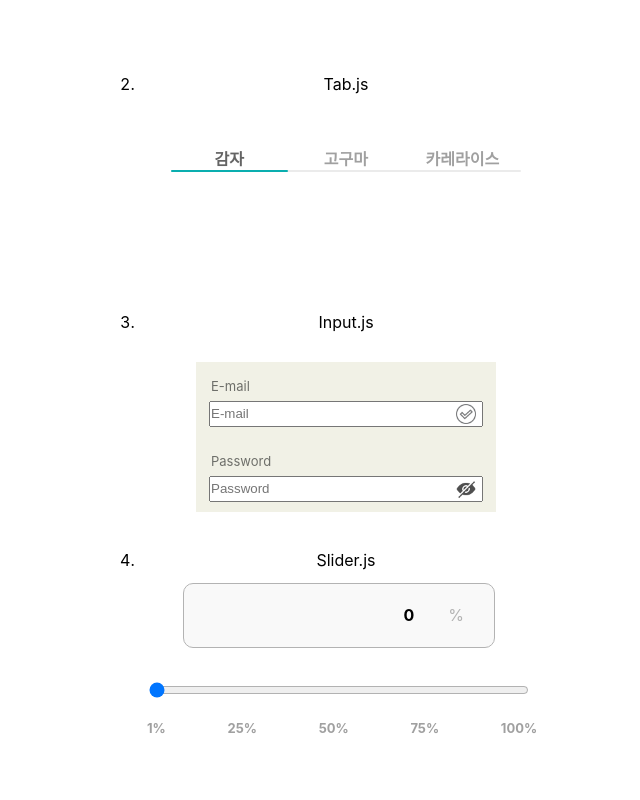
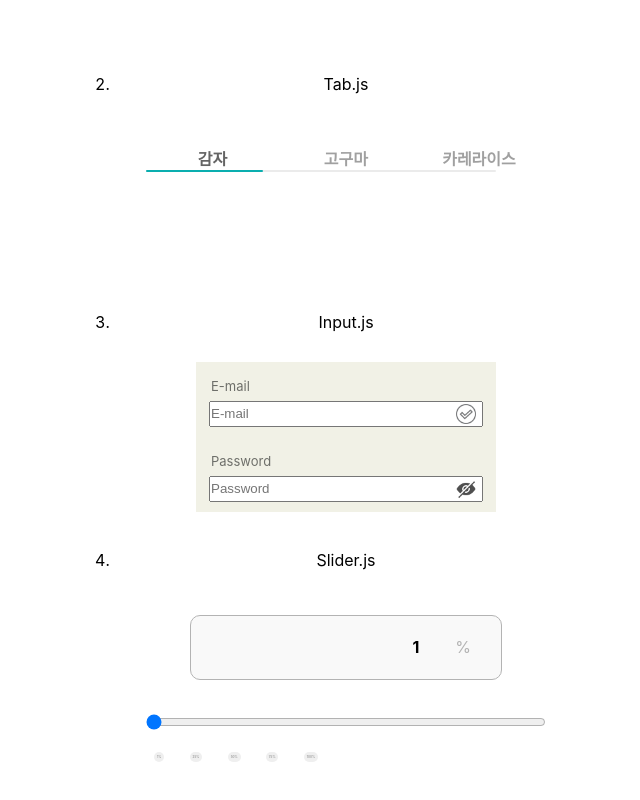
Before and after one commit to Hyunja27/wanted_pre_onboarding, a React (Create React App) app: page / in a window 1280 px wide. Shown: the part 510-1310 px from the top of the page, without its empty margins (314-954 px from the left). Built offline with nearby package versions, Linux system fonts and the light colour scheme.

Commit message:
:children_crossing: 04/24_slider_design_So_hard...

```diff
--- a/src/components/Slider.css
+++ b/src/components/Slider.css
@@ -0,0 +1,7 @@
+#slider::-webkit-slider-thumb{
+    cursor: pointer;
+    width: 100px;
+    height: 60px;
+    z-index: 3;
+    position: relative;
+}
--- a/src/components/Slider.js
+++ b/src/components/Slider.js
@@ -13,12 +13,14 @@ const SliderBtnContainer = styled("div",{
 
 const SliderBtn = styled("label",{
     margin: 0,
-    padding: 0,
-    paddingRight: "43%",
+    padding: "3px",
+    marginRight: "40%",
     width: "33.3%",
     fontWeight: "bold",
-    fontSize: "small",
-    color: "#a0a0a0"
+    fontSize: "3px",
+    borderRadius: "5px",
+    color: "#a0a0a0",
+    backgroundColor: "#efefef"
 })
 
 const SliderBtnZone = styled('div', {
@@ -49,10 +51,28 @@ const PercentZone = styled('div', {
     justifyContent: "center"
 });
 
+const SliderSelector = styled('div', {
+    margin: 0,
+    padding: 0,
+    width: "100%",
+    height: "10px",
+    position: "absolute",
+});
+
+const SliderSelectorBtn = styled('div', {
+    margin: 0,
+    padding: 0,
+    width: "20px",
+    height: "20px",
+    backgroundColor: "red",
+    position: "absolute",
+    bottom: 0
+});
+
 const SliderInput = styled('input', {
     margin: 0,
     padding: 0,
-    width: "95%"
+    width: "100%",
 });
 
 const SliderValue = styled('div', {
@@ -83,21 +103,25 @@ const ValueBox = styled('div', {
 });
 
 const SliderContainer = styled('div',{
+    padding: "2em",
     width: "400px",
     height: "300px"
 });
 
 const Slider = () =>{
-    const [sliderVal, setSliderVal] = useState(0);
+    const [sliderVal, setSliderVal] = useState(1);
     const sliderCurrent = useRef();
+    const customSlider = useRef();
 
     const slidingSiderVal = (param) =>{
         setSliderVal(param.target.value);
+        console.log(param.target.value);
+        customSlider.current.style.left = param.target.value + "%";
     };
     const btnSiderVal = (param) =>{
-        console.log(sliderCurrent.current.value);
         setSliderVal(parseInt(param.target.outerText));
         sliderCurrent.current.value = parseInt(param.target.outerText);
+        customSlider.current.style.left = param.target.outerText;
     };
 
 
@@ -109,6 +133,10 @@ const Slider = () =>{
             </PercentZone>
             <SliderZone>
                 <SliderInput id="slider" type="range" min="1" max="100" defaultValue="1" ref={sliderCurrent} onInput={slidingSiderVal} />
+                {/* <SliderSelector>
+                    <SliderSelectorBtn ref={customSlider}>
+                    </SliderSelectorBtn>
+                </SliderSelector> */}
             </SliderZone>
             <SliderBtnZone>
                 <SliderBtnContainer id="SliderBtncontainer">
```
